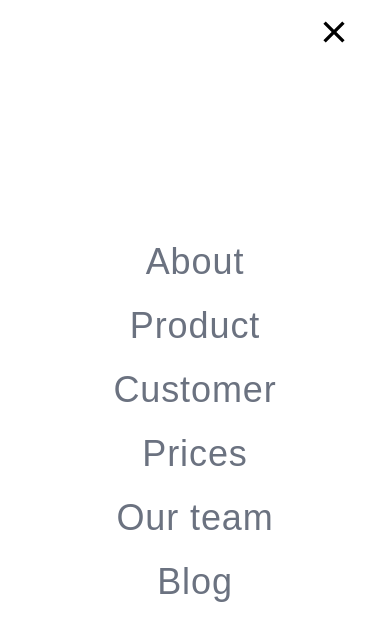
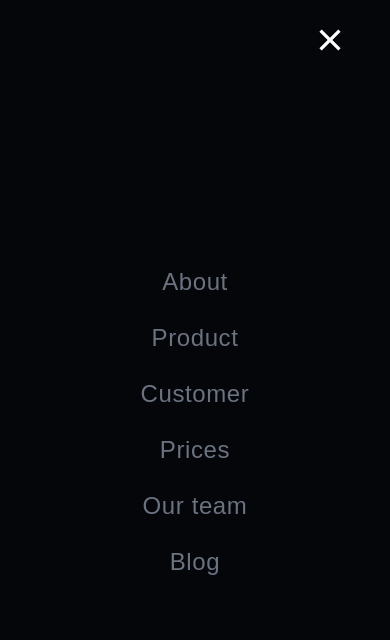
Before and after one commit to ritagujar/tailwind-css, a React (Create React App) app in the folder landing-page/: page / in a window 390 px wide. Both pictures are taken after a click on the icon 320 px from the left and 40 px from the top of the page. Shown: the top 640 px of the page. Built offline with nearby package versions, Linux system fonts and the light colour scheme.

Commit message:
Completed Navbar

```diff
--- a/landing-page/src/components/Navbar.js
+++ b/landing-page/src/components/Navbar.js
@@ -52,7 +52,7 @@ const Navbar = () => {
             Log in
           </a>
         </li>
-        <button className="ml-8 bg-buttonGreen h-9 w-24 font-semibold hover:bg-green-300 tracking-wide">
+        <button className="ml-8 bg-buttonGreen h-9 w-24 font-medium hover:bg-green-300 tracking-wide">
           Get Stated
         </button>
       </div>
@@ -61,44 +61,44 @@ const Navbar = () => {
           color="#fff"
           size={27}
           onClick={() => setToggleMenu(true)}
-          className="cursor-pointer"
+          className="cursor-pointer "
         />
 
         {toggleMenu && (
-          <div className="flex fixed left-0 top-0 justify-center w-full items-center h-full bg-white">
+          <div className="flex fixed left-0 top-0 justify-center w-full items-center h-full bg-black">
             <RiCloseLine
-              color="#000"
+              color="#fff"
               size={40}
               onClick={() => setToggleMenu(false)}
-              className="cursor-pointer absolute top-3 right-9"
+              className="cursor-pointer absolute top-5 right-10 "
             />
             <ul className="flex text-gray-500 text-lg list-none flex-col  ">
-              <li className=" hover:text-green-300 text-center m-3 text-4xl">
+              <li className=" hover:text-green-300 text-center m-3 text-2xl">
                 <a href="/" className="tracking-wide ">
                   About
                 </a>
               </li>
-              <li className=" hover:text-green-300 text-center m-3 text-4xl">
+              <li className=" hover:text-green-300 text-center m-3 text-2xl">
                 <a href="/" className="tracking-wide">
                   Product
                 </a>
               </li>
-              <li className="hover:text-green-300 text-center m-3 text-4xl">
+              <li className="hover:text-green-300 text-center m-3 text-2xl">
                 <a href="/" className="tracking-wide">
                   Customer
                 </a>
               </li>
-              <li className="hover:text-green-300 text-center m-3 text-4xl">
+              <li className="hover:text-green-300 text-center m-3 text-2xl">
                 <a href="/" className="tracking-wide">
                   Prices
                 </a>
               </li>
-              <li className="hover:text-green-300 text-center m-3 text-4xl">
+              <li className="hover:text-green-300 text-center m-3 text-2xl">
                 <a href="/" className="tracking-wide">
                   Our team
                 </a>
               </li>
-              <li className=" hover:text-green-300 text-center m-3 text-4xl">
+              <li className=" hover:text-green-300 text-center m-3 text-2xl">
                 <a href="/" className="tracking-wide">
                   Blog
                 </a>
--- a/landing-page/tailwind.config.js
+++ b/landing-page/tailwind.config.js
@@ -4,6 +4,7 @@ module.exports = {
     extend: {
       colors: {
         buttonGreen: "#58E483",
+        black: "#050609",
       },
       fontSize: {
         xl: "1.7rem",
```
